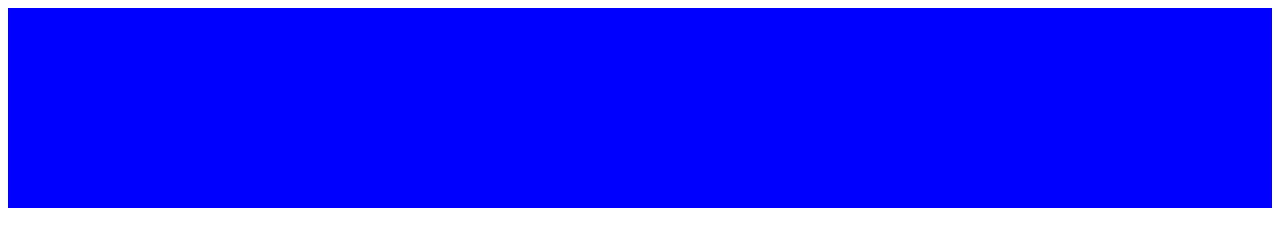
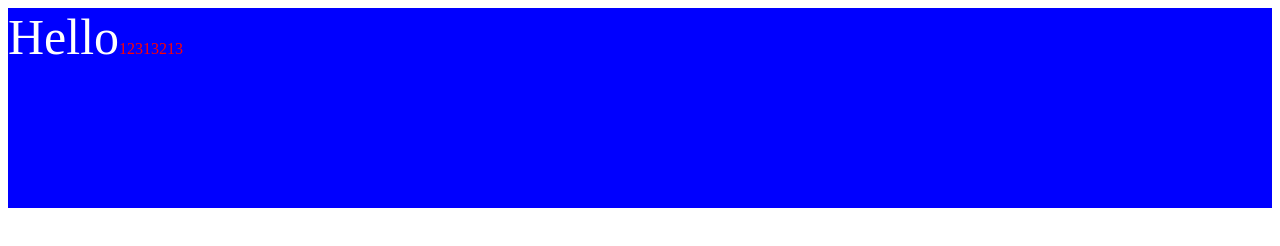
Before and after one commit to luisburigo/styled, a website built with webpack: page index.html in a window 1280 px wide. Built offline with Linux system fonts and the light colour scheme.

Commit message:
add: add return type Element

```diff
--- a/index.html
+++ b/index.html
@@ -84,5 +84,30 @@
         width: '100%',
         height: '200px',
         backgroundColor: CSScript.colors.BLUE
-    })
+    });
+
+    const span = CSScript.span`
+        color: red
+    `;
+
+    const span2 = CSScript.span`
+        color: red
+    `;
+
+    const span$El = span.getElement;
+    const span$El2 = span2.getElement;
+
+    div.appendElement(span$El, span$El2);
+
+    span.appendStyle`
+        font-size: 50px;
+    `
+
+    span.appendStyle`
+        color: white;
+    `
+
+    span$El.innerText = 'Hello';
+    span$El2.innerText = '12313213';
+
 </script>
--- a/src/modules/CSScript/create-element.js
+++ b/src/modules/CSScript/create-element.js
@@ -2,10 +2,45 @@
  * @description create element and insert className
  * @param {string} element
  * @param {string} className
- * @return HTMLElement
+ * @return
  */
+import {tag} from "../tag";
+
 export function createElement(element, className){
     const $el = document.createElement(element);
     $el.classList.add(className);
-    return $el;
+
+    return returnTypeElement($el);
 }
+
+/**
+ * @param $el
+ * @return {{getElement: HTMLElement, appendElement: (function(*=): {getElement: *, appendElement})}}
+ */
+function returnTypeElement($el) {
+    return {
+        appendStyle: appendStyle($el),
+        appendElement: appendElement($el),
+        getElement: $el
+    }
+}
+
+/**
+ * @description Receive a Array of HTMLElements and return types for Element
+ * @param {HTMLElement} $el
+ * @return {Function}
+ */
+function appendElement($el) {
+    return (...$arrElement) => {
+        $arrElement.forEach( $newElement => $el.appendChild($newElement));
+        return returnTypeElement($el);
+    }
+}
+
+function appendStyle($el) {
+    return (...style) => {
+        const className = tag(style);
+        $el.classList.add(className);
+        return returnTypeElement($el);
+    }
+}
--- a/src/modules/CSScript/index.js
+++ b/src/modules/CSScript/index.js
@@ -61,7 +61,7 @@
  */
 function verifyIfCreateElement(styles, className) {
     if (styles.selector && !styles.element) {
-        throw new Error('Ao informar a propiedade target a propiedade element deve ser obrigatoria');
+        throw new Error('Ao informar a propiedade target a selector element deve ser obrigatoria');
     } else if (styles.element && !styles.selector) {
         return createElement(styles.element, className);
     } else if (styles.element && styles.selector) {
@@ -80,5 +80,5 @@
  */
 function insertNodeInTarget(node, selector) {
     const $target = document.querySelector(selector);
-    $target.appendChild(node);
+    $target.appendChild(node.getElement);
 }
--- a/src/modules/tag/create-class-name.js
+++ b/src/modules/tag/create-class-name.js
@@ -39,7 +39,7 @@
     return {
         name,
         className: className(name)
-    }; // Todo: retornar dois tipos, com e sem ponto.
+    };
 }
 
 /**
--- a/src/modules/tag/index.js
+++ b/src/modules/tag/index.js
@@ -1,7 +1,7 @@
 import {createClassName} from "./create-class-name";
 import {createStyleString} from "./create-style-string";
 import {concatStrings} from "../../helpers/concat-strings";
-import {insertInDom} from "./insert-in-dom";
+import {insertInDom} from "./style-dom";
 
 const SIZE_CLASSNAME = 10;
 
```
Also changed, not shown: dist/index.js, src/modules/tag/style-dom.js (renamed from src/modules/tag/insert-in-dom.js).
